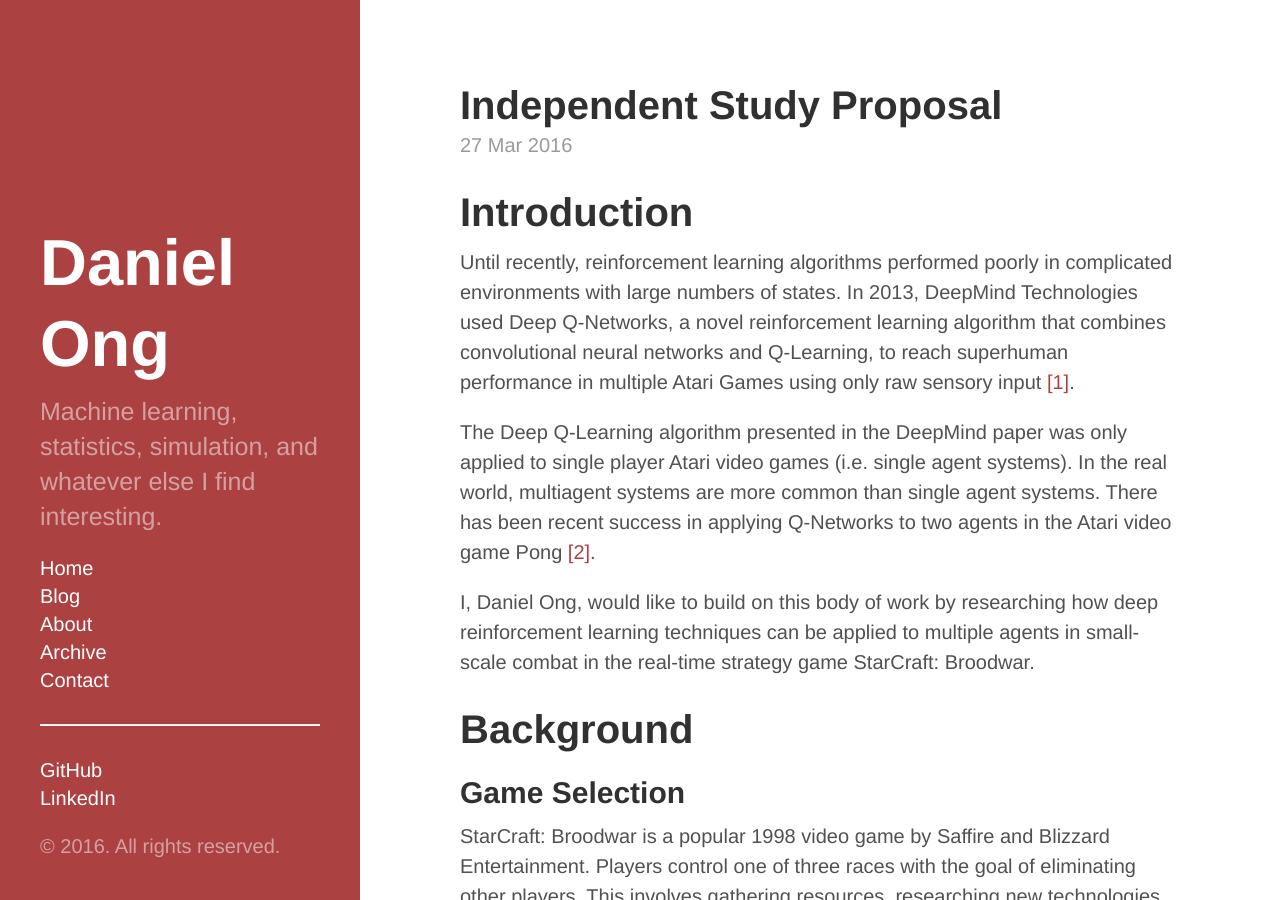
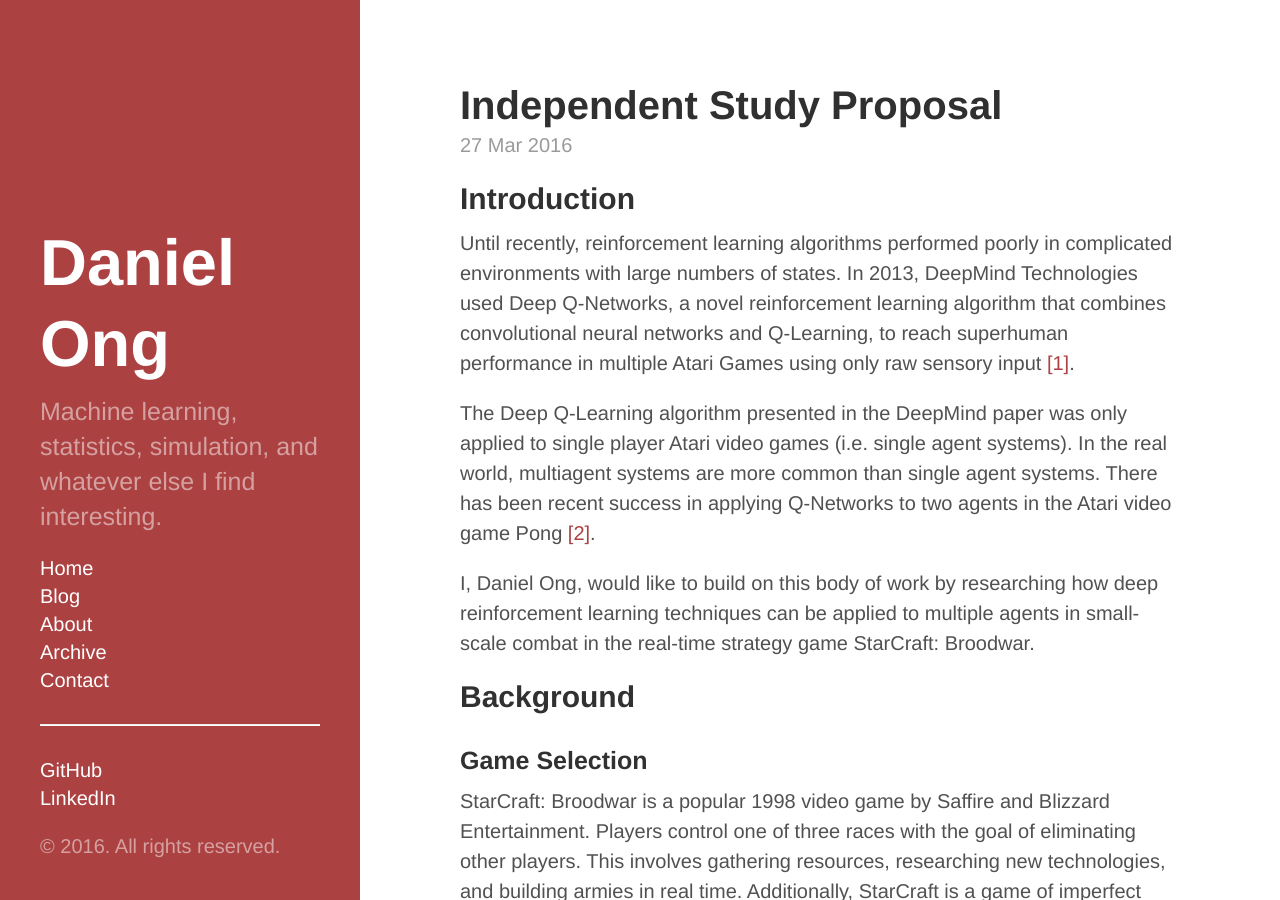
Before and after one commit to danong/danong.github.io, a Jekyll site: the page built from _posts/2016-03-27-study-proposal.md, in a window 1280 px wide and 900 px high. Built offline with Jekyll 4.4.1, drawn with Linux system fonts in a browser that asks for light colours; formulas are drawn with MathJax 3; comment, search, counter and statistics services are not loaded.

Commit message:
Fix headers

```diff
--- a/_posts/2016-03-27-study-proposal.md
+++ b/_posts/2016-03-27-study-proposal.md
@@ -3,7 +3,7 @@ layout: post
 title: Independent Study Proposal
 ---
 
-# Introduction
+## Introduction
 
 Until recently, reinforcement learning algorithms performed poorly in complicated environments with large numbers of states. In 2013, DeepMind Technologies used Deep Q-Networks, a novel reinforcement learning algorithm that combines convolutional neural networks and Q-Learning, to reach superhuman performance in multiple Atari Games using only raw sensory input [[1]](http://arxiv.org/abs/1312.5602).
 
@@ -11,15 +11,15 @@ The Deep Q-Learning algorithm presented in the DeepMind paper was only applied t
 
 I, Daniel Ong, would like to build on this body of work by researching how deep reinforcement learning techniques can be applied to multiple agents in small-scale combat in the real-time strategy game StarCraft: Broodwar.
 
-# Background
+## Background
 
-## Game Selection
+### Game Selection
 
 StarCraft: Broodwar is a popular 1998 video game by Saffire and Blizzard Entertainment. Players control one of three races with the goal of eliminating other players. This involves gathering resources, researching new technologies, and building armies in real time. Additionally, StarCraft is a game of imperfect information as players can only see the area around their own units. All these factors combine to create a unique and challenging platform for AI research [[3](https://webdocs.cs.ualberta.ca/~cdavid/pdf/ecgg15_chapter-rts_ai.pdf) [4](http://webdocs.cs.ualberta.ca/~cdavid/starcraftaicomp/history.shtml)].
 
 Human players divide the act of playing StarCraft into two categories: macromanagement and micromanagement. Macromanagement involves deciding on a strategy and producing units or buildings. Micromanagement involves moving and attacking with units. Creating a full StarCraft: Broodwar AI that manages both macromanagement and micromanagement would be beyond the scope of a quarter long undergraduate project so I choose to focus on the micromanagement of small groups of units.
 
-## Deep Reinforcement Learning
+### Deep Reinforcement Learning
 
 Q-Learning is a reinforcement learning technique used to find an optimal action-selection policy. In each step, an agent knows its current state, \\(s\\), and can take an action, \\(a\\). Good performance is awarded with some reward, \\(r\\). We define a Q function as:
 
@@ -36,11 +36,11 @@ where \\(y\\) is the expected reward of the state using parameters of our Q from
 
 DeepMind's deep Q-learning algorithm combines Q-learning as defined above with a deep convolutional neural network and experience replay [[1]](http://arxiv.org/abs/1312.5602).
 
-# Purpose of the study
+## Purpose of the study
 
 This study is focused on learning about deep reinforcement learning techniques and adapting them to work on multiple agents in complex environments. Specifically, I will study an algorithm such as DeepMind's Deep Q-Learning algorithm and apply it to multiple units in StarCraft:Broodwar small scale combat situations. Using BWAPI, a free and open source C++ framework for interacting with StarCraft: Broodwar, I will set up a combat scenarios (e.g. 3 Marines against 6 Zerglings) on flat terrain and measure the  effectiveness of my learning agents by comparing win rates to the default StarCraft: Broodwar AI.
 
-# Objectives
+## Objectives
 This independent study is intended to provide Daniel Ong with an opportunity to conduct original research while enrolled as an undergraduate student. At the end of the Spring 2016 quarter, I will have:
 
 * Acquired knowledge on state of the art deep reinforcement learning techniques
@@ -48,36 +48,36 @@ This independent study is intended to provide Daniel Ong with an opportunity to
 * Produced a professional paper/report on my work
 * Become more professional in work and research habits
 
-# Feasibility
+## Feasibility
 
 StarCraft AI is a difficult topic so I limit the scope of this project to small scale combat micromanagement and concentrate on a single method/algorithm. There are several significant challenges working against my success and advantages working for my success that I have identified.
 
-## Challenges
+### Challenges
 
-### Lack of Adviser
+#### Lack of Adviser
 
 As of the time of writing, I currently do not have a Professor/Adviser for this study. While I am willing to attempt this study on my own, the guidance of an adviser would be invaluable.
 
-### Hardware Limitations
+#### Hardware Limitations
 
 Performing deep reinforcement learning is computationally expensive. Training a single agent in Pong reportedly takes multiple days even with a good GPU [[1]](http://www.danielslater.net/2016/03/deep-q-learning-pong-with-tensorflow.html?). I only have a single Nvidia GTX 750M at my disposable.
 
 Nvidia has a Hardware Grant program which grants projects a single GPU. Students are not allowed to submit Hardware Grant Requests so I would need to a faculty Professor/Adviser to submit a Hardware Grant Request for the project. Obviously, approval is not guaranteed. Waiting multiple days to see results would be a major inconvenience but it would not be insurmountable.
 
-## Advantages
+### Advantages
 
-### StarCraft Domain Knowledge
+#### StarCraft Domain Knowledge
 
 Having played competitive StarCraft: Broodwar from 2007 through 2010, I have strong domain knowledge which could potentially be incorporated into my algorithm to improve performance and speed up training times. I also have some familiarity with StarCraft map-making and programming in BWAPI, which are necessary skills for this project.
 
-### Machine Learning and AI Domain Knowledge
+#### Machine Learning and AI Domain Knowledge
 
 I have some familiarity with both machine learning and AI. Over the summer, I completed the Stanford University Machine Learning course which can be found on Coursera. I also completed COEN 166 Artificial Intelligence last quarter.
 
-### Availability
+#### Availability
 
 I already completed all major and core requirements to graduate with the exception of the upper division requirement (9 units short).  I plan on taking COEN 169 Web Information Management and CSCI 183 Data Science this upcoming quarter for a total of 9 units technical units. While I am currently also enrolled in two art courses, I should have a lighter course workload than usual.
 
-# Conclusion
+## Conclusion
 
 By undertaking this project, I will not only enrich my education, but also research the possible applications of state of the art algorithms and possibly create a proof of concept. This may even be an opportunity to publish a paper. I believe the independent study/research project outlined above is challenging but attainable.
```
Also changed, not shown: contact.md (+2 -0 lines).
